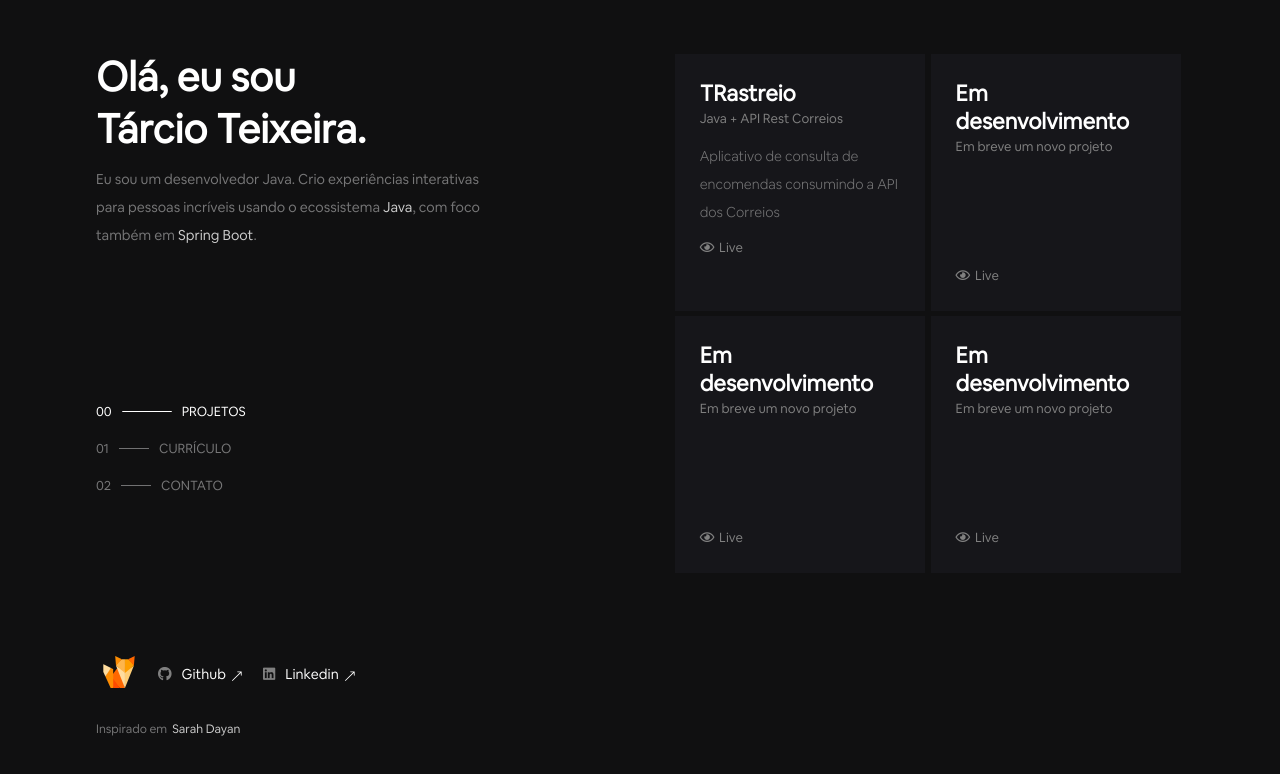
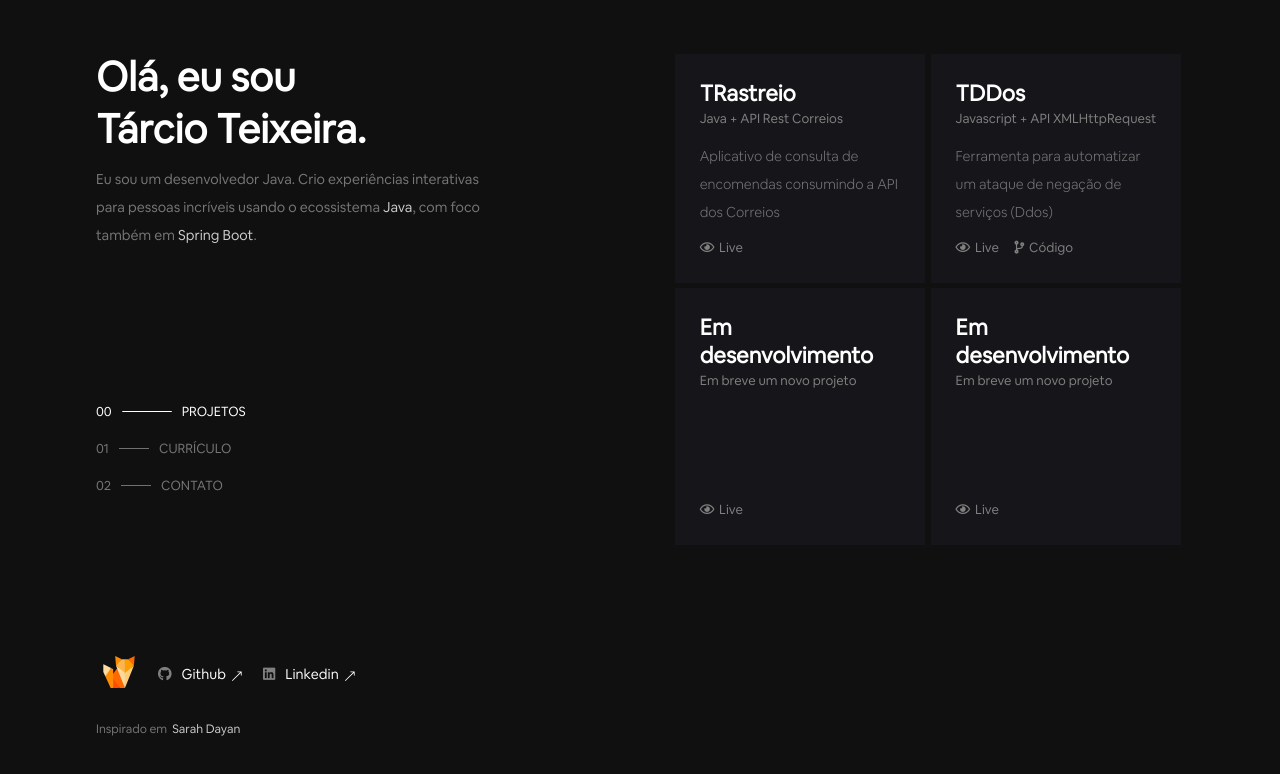
Before and after one commit to teixtarcio/tarcio.dev, a React (Create React App) app: page / in a window 1280 px wide. Shown: the top 774 px of the page. Built offline with nearby package versions, Linux system fonts and the light colour scheme.

Commit message:
Update Work.jsx

```diff
--- a/src/components/work/Work.jsx
+++ b/src/components/work/Work.jsx
@@ -20,12 +20,12 @@ export class Work extends Component {
 
       {
         id: uuid(),
-        title: "Em desenvolvimento",
-        description: "",
-        github: "",
-        live: "",
-        stack: "Em breve um novo projeto",
-        isPrivate: true,
+        title: "TDDos",
+        description: "Ferramenta para automatizar um ataque de negação de serviços (Ddos)",
+        github: "https://github.com/teixtarcio/TDDos",
+        live: "https://github.com/teixtarcio/TDDos",
+        stack: "Javascript + API XMLHttpRequest",
+        isPrivate: false,
       },
 
       {
```
